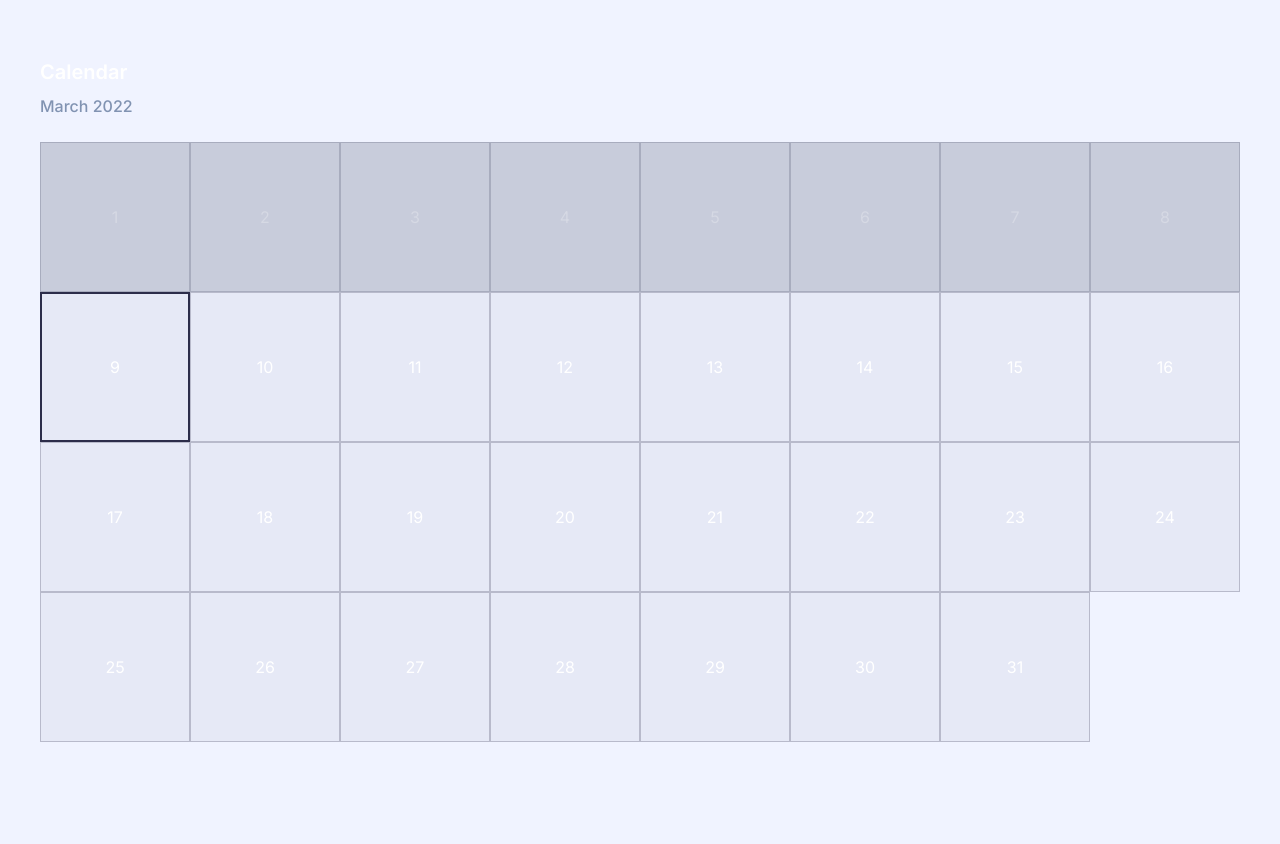
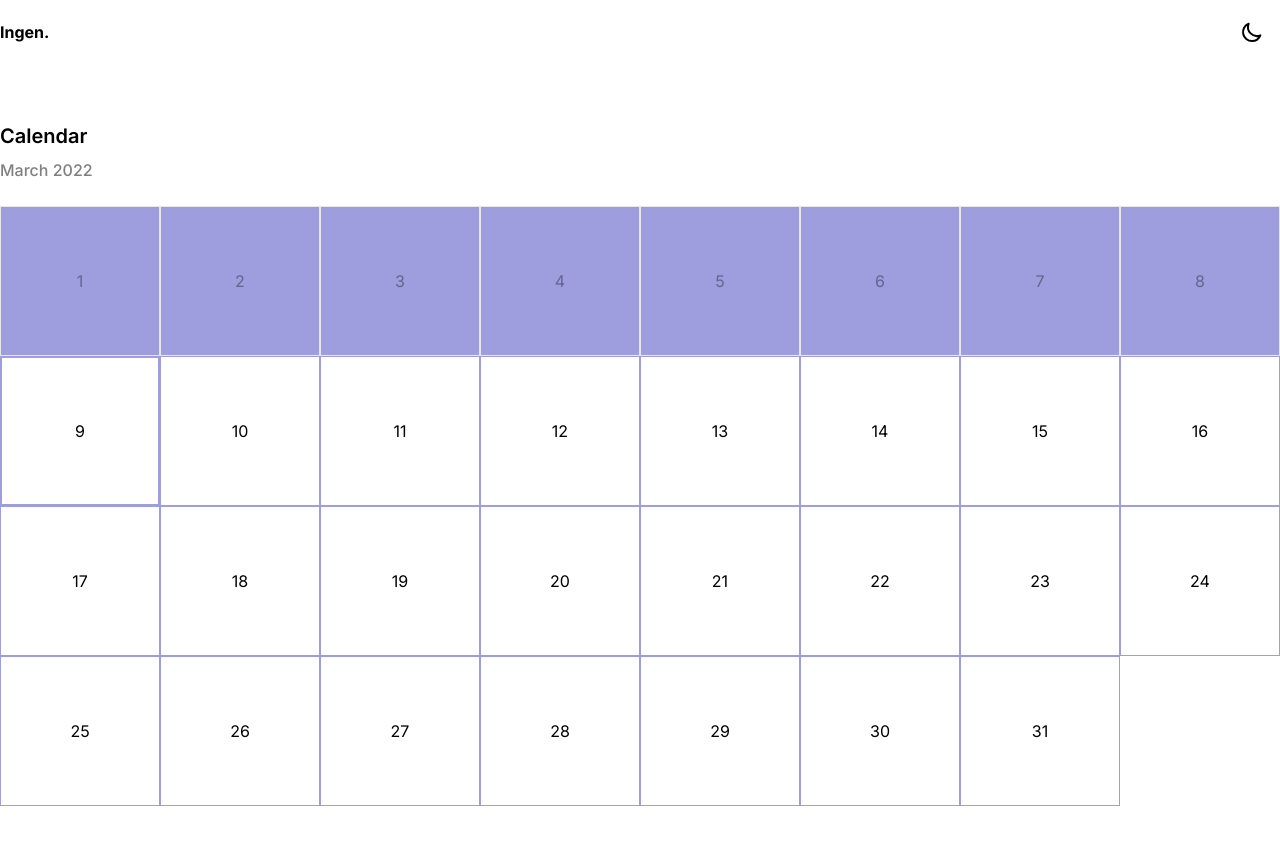
Before and after one commit to ruthv1k/ingen, a Next.js app: page / in a window 1280 px wide. Shown: the top 844 px of the page. Before the commit the page ends 800 px from the top, so only its background shows below. Built offline with nearby package versions, Linux system fonts and the light colour scheme.

Commit message:
I-1: Implement ThemeContext
- Implemented theme context in the pages

```diff
--- a/pages/_app.tsx
+++ b/pages/_app.tsx
@@ -1,12 +1,15 @@
 import '../styles/globals.css'
 import type { AppProps } from 'next/app'
 import { CalendarProvider } from 'context/CalendarContext'
+import ThemeProvider from 'context/ThemeContext'
 
 function MyApp({ Component, pageProps }: AppProps) {
   return (
-    <CalendarProvider>
-      <Component {...pageProps} />
-    </CalendarProvider>
+    <ThemeProvider initialTheme="light">
+      <CalendarProvider>
+        <Component {...pageProps} />
+      </CalendarProvider>
+    </ThemeProvider>
   )
 }
 
--- a/pages/_document.tsx
+++ b/pages/_document.tsx
@@ -4,7 +4,7 @@ export default class MyDocument extends Document {
     return (
       <Html lang="en">
         <Head></Head>
-        <body className="dark">
+        <body>
           <Main />
           <NextScript />
         </body>
--- a/pages/index.tsx
+++ b/pages/index.tsx
@@ -14,10 +14,12 @@ import { usePopup } from 'hooks/usePopup'
 
 // context
 import CalendarContext from 'context/CalendarContext'
+import { ThemeContext } from 'context/ThemeContext'
 
 const Home: NextPage = () => {
   const { todaysDate, currentMonth, currentYear, daysInMonth } =
     useContext(CalendarContext)
+  const themeContext = useContext(ThemeContext)
 
   const [tasks, setTasks] = useState<Array<Task>>([])
   const { popup, openPopup, closePopup } = usePopup()
@@ -68,20 +70,75 @@ const Home: NextPage = () => {
         <title>Ingen - Manage your time efficiently</title>
       </Head>
 
-      <div className="flex w-screen items-center">
-        <div className="mx-auto flex h-screen min-w-fit flex-col items-start justify-center">
-          <h1 className="text-xl font-semibold dark:text-dark-theme-heading">
-            Calendar
-          </h1>
-          <h5 className="mt-2 mb-6 text-base font-medium text-black/50 dark:text-dark-theme-body">
-            {currentMonth} {currentYear}
-          </h5>
+      <div className="bg-white dark:bg-black">
+        <div className="mx-auto flex w-full max-w-screen-xl items-center justify-between py-5">
+          <h3 className="font-bold dark:text-white">Ingen.</h3>
+          {themeContext?.currentTheme === 'dark' ? (
+            <button
+              className="mx-4 dark:text-white"
+              onClick={() =>
+                themeContext?.setCurrentTheme(
+                  themeContext?.currentTheme === 'dark' ? 'light' : 'dark'
+                )
+              }
+            >
+              <svg
+                xmlns="http://www.w3.org/2000/svg"
+                className="h-6 w-6"
+                fill="none"
+                viewBox="0 0 24 24"
+                stroke="currentColor"
+                strokeWidth={2}
+              >
+                <path
+                  strokeLinecap="round"
+                  strokeLinejoin="round"
+                  d="M12 3v1m0 16v1m9-9h-1M4 12H3m15.364 6.364l-.707-.707M6.343 6.343l-.707-.707m12.728 0l-.707.707M6.343 17.657l-.707.707M16 12a4 4 0 11-8 0 4 4 0 018 0z"
+                />
+              </svg>
+            </button>
+          ) : (
+            <button
+              className="mx-4 dark:text-white"
+              onClick={() =>
+                themeContext?.setCurrentTheme(
+                  themeContext?.currentTheme === 'dark' ? 'light' : 'dark'
+                )
+              }
+            >
+              <svg
+                xmlns="http://www.w3.org/2000/svg"
+                className="h-6 w-6"
+                fill="none"
+                viewBox="0 0 24 24"
+                stroke="currentColor"
+                strokeWidth={2}
+              >
+                <path
+                  strokeLinecap="round"
+                  strokeLinejoin="round"
+                  d="M20.354 15.354A9 9 0 018.646 3.646 9.003 9.003 0 0012 21a9.003 9.003 0 008.354-5.646z"
+                />
+              </svg>
+            </button>
+          )}
+        </div>
 
-          <div className="grid grid-cols-8 justify-start">
+        <div className="mx-auto flex h-screen w-[1280px] flex-col items-center justify-center">
+          <div className="w-full text-left">
+            <h1 className="text-left text-xl font-semibold dark:text-dark-theme-heading">
+              Calendar
+            </h1>
+            <h5 className="mt-2 mb-6 text-base font-medium text-black/50 dark:text-dark-theme-body">
+              {currentMonth} {currentYear}
+            </h5>
+          </div>
+
+          <div className="grid w-full grid-cols-8">
             {daysInMonth.map((day, i) => (
               <div
                 key={i}
-                className={`relative h-[150px] w-[150px] overflow-hidden `}
+                className={`relative h-[150px] w-auto min-w-[150px] overflow-hidden `}
               >
                 {day < todaysDate ? (
                   <button
```
